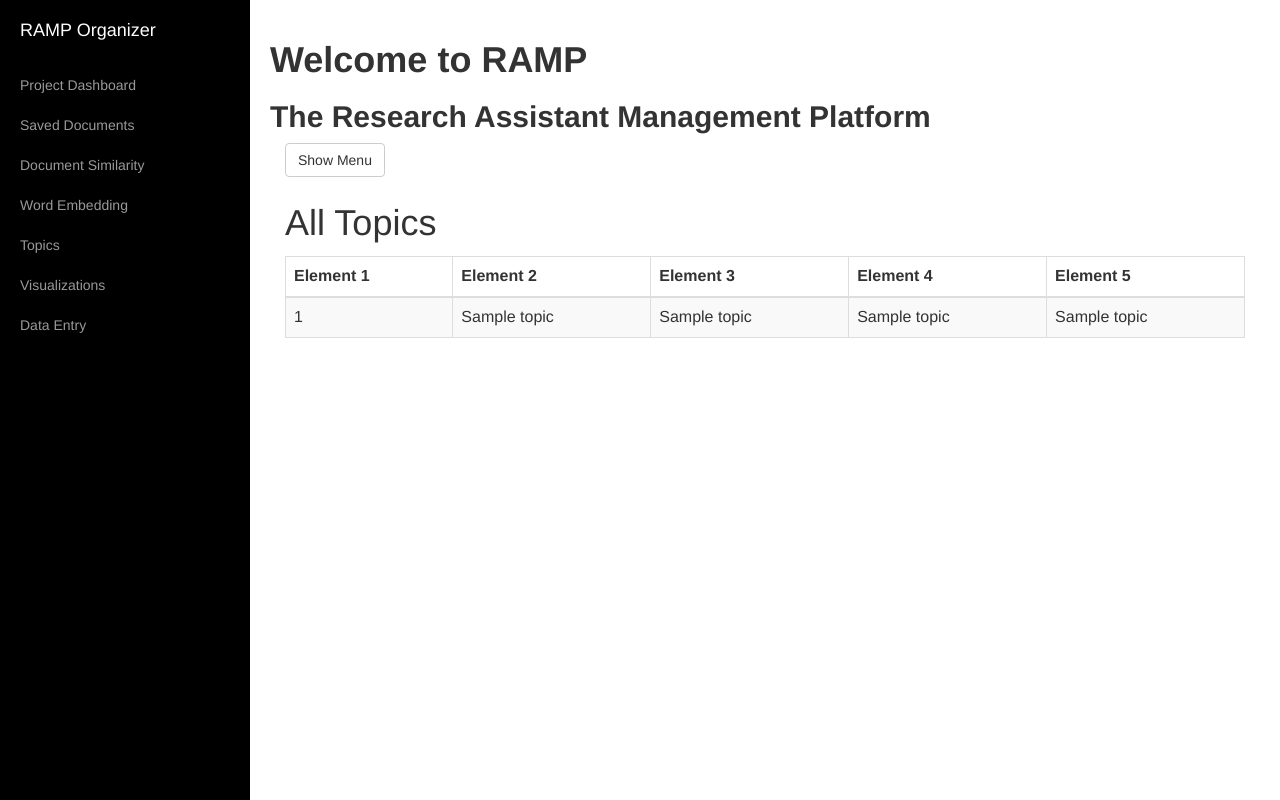
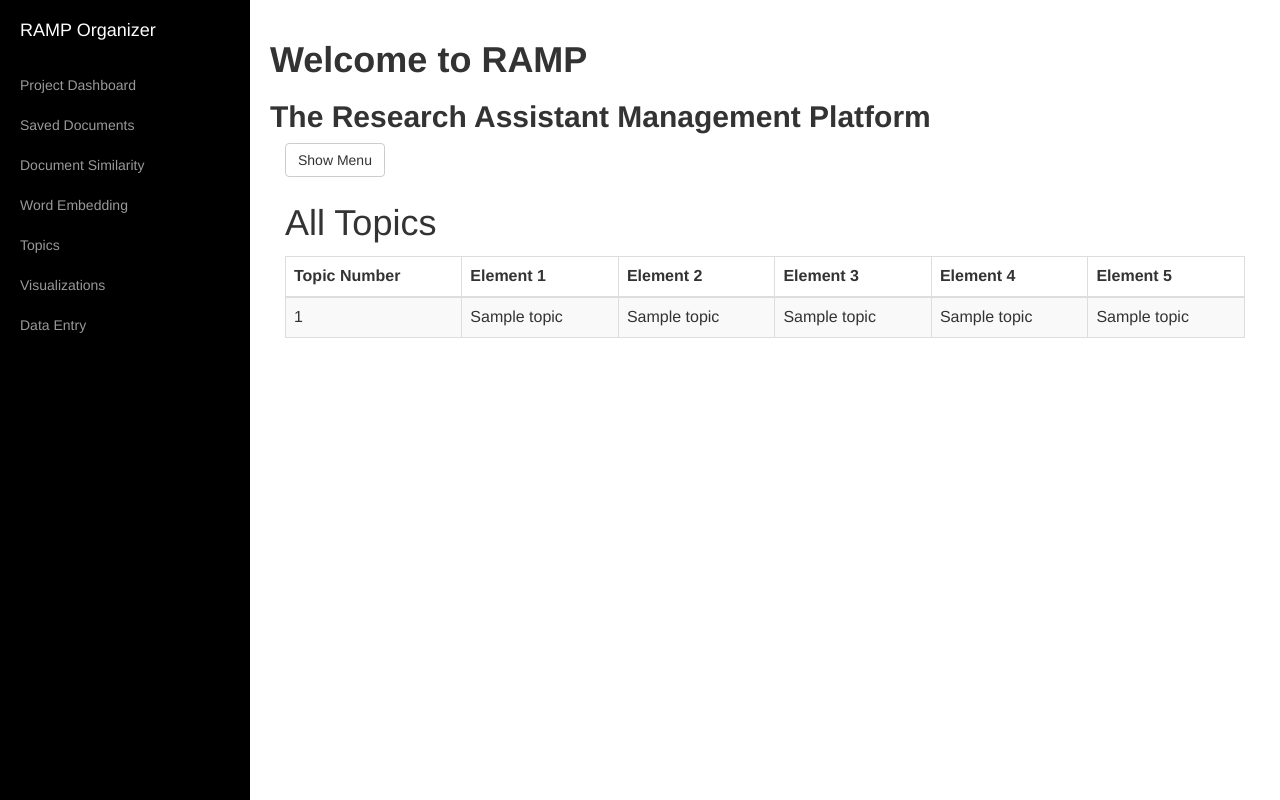
Before and after one commit to nickkimer/capstoneflaskapp, a Flask app: template app/templates/topics.html in a window 1280 px wide. Run offline with Flask 2, Linux system fonts and the light colour scheme; the template is opened without the code that fills it: most values are stand-ins (such as "Sample title", 1, 10 or a date in 2020); parts of the project's set-up code (start-up, migrations or seed data) failed here and were passed over; some libraries are stand-ins or nearby versions.

Commit message:
include doc num in topic list

```diff
--- a/app/templates/topics.html
+++ b/app/templates/topics.html
@@ -11,6 +11,7 @@
     <table class="table table-bordered table-striped">
         <thead>
             <tr>
+                <th>Topic Number</th>
                 <th>Element 1</th>
                 <th>Element 2</th>
                 <th>Element 3</th>
@@ -21,11 +22,12 @@
         {% for topic in topicsData %}
       	<tbody>
       			<tr>
-      					<td class="topic-elements-1">{{topic[0]}}</td>
-      					<td class="topic-elements-2">{{topic[1]}}</td>
-      					<td class="topic-elements-3">{{topic[2]}}</td>
-      					<td class="topic-elements-4">{{topic[3]}}</td>
-      					<td class="topic-elements-5">{{topic[4]}}</td>
+                <td class="topic-id">{{topic[0]}}</td>
+      					<td class="topic-elements">{{topic[1]}}</td>
+      					<td class="topic-elements">{{topic[2]}}</td>
+      					<td class="topic-elements">{{topic[3]}}</td>
+      					<td class="topic-elements">{{topic[4]}}</td>
+      					<td class="topic-elements">{{topic[5]}}</td>
       			</tr>
         </tbody>
         {% endfor%}
```
Also changed, not shown: app/views.py (+7 -6 lines).
